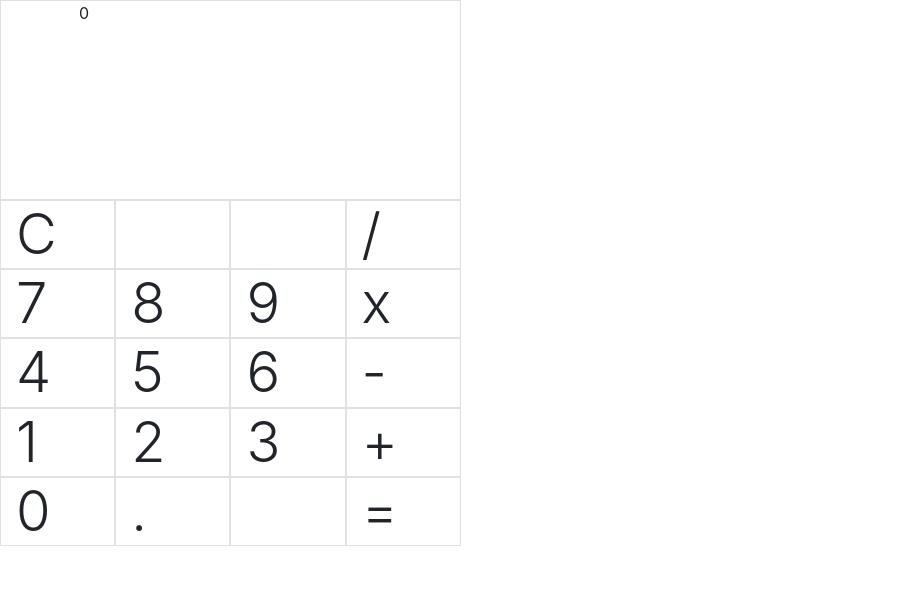
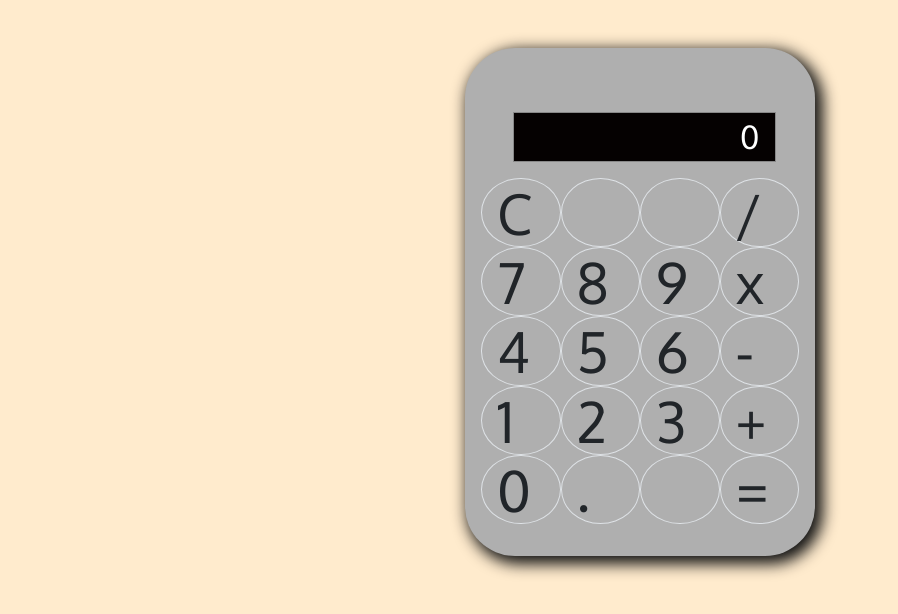
Before and after one commit to TaylorAkin/calculator, a plain HTML site: page index.html in a window 1280 px wide. Shown: the whole page, without its empty margins (0-898 px from the left). Drawn offline with nearby package versions, Linux system fonts and the light colour scheme; a web font is replaced by a local one.

Commit message:
some styling

```diff
--- a/main.js
+++ b/main.js
@@ -1,13 +1,17 @@
 var sum = 0;
 
+//what's being displayed
 var display = 0;
+
 
 var numberInput = 0;
 
+//display integer being transferred into a variable
 var numberStore1 = 0;
 
 var numberStore2 = 0;
 
+//variable to store operator
 var operatorStore = " ";
 
 var btnTextArray = ['C', ' ', ' ', '/', '7', '8', '9', 'x', '4', '5', '6', '-', '1', '2', '3', '+', '0', '.', ' ', '='];
@@ -16,26 +20,23 @@ var btnTextArray = ['C', ' ', ' ', '/', '7', '8', '9', 'x', '4', '5', '6', '-',
 
 //UI
 function calculator() {
-    var displayContainer = document.createElement("div")
-    displayContainer.id = 'dcontainerid';
-    displayContainer.className = "container border";
 
     var displayRow = document.createElement("div");
     displayRow.id = 'drowid';
-    displayRow.className = 'row justify-content-center d-flex flex-grow-1';
+    displayRow.className = 'row justify-content-center';
 
     var displayCol = document.createElement("div");
     displayCol.id = "dcolid";
-    displayRow.className = 'col ml-5';
+    displayRow.className = 'col-9 ml-5 mt-5';
     displayCol.innerHTML = display;
 
-    var btnBody = document.createElement("div")
-    btnBody.id = 'btnBodyid';
-    btnBody.className = "container";
+    var calcContainer = document.createElement("div")
+    calcContainer.id = 'calcContainerId';
+    calcContainer.className = "container mt-5";
 
     var btnRow = document.createElement("div");
     btnRow.id = 'btnRowid';
-    btnRow.className = 'row justify-content-center d-flex flex-grow-1';
+    btnRow.className = 'row justify-content-center d-flex flex-grow-1 mx-3 my-3';
 
 
 
@@ -46,7 +47,7 @@ function calculator() {
         btnText.addEventListener('click', clickEvent);
         //creatina a button text array globally, and then setting the btn text to each index which runs through the loop.
         btnText.id = btnTextArray[i];
-        btnText.setAttribute('class', 'col-3 border display-4 justify-content-center');
+        btnText.setAttribute('class', 'col-3 border rounded-circle circle display-4');
         btnText.innerHTML = btnTextArray[i];
 
         // btnTextArray.push(0);
@@ -57,17 +58,17 @@ function calculator() {
     }
 
     displayRow.appendChild(displayCol);
-    displayContainer.appendChild(displayRow);
-    btnBody.appendChild(btnRow);
-    document.getElementById('calculatorhtml').appendChild(displayContainer);
-    document.getElementById('calculatorhtml').appendChild(btnBody);
+    calcContainer.appendChild(displayRow);
+    calcContainer.appendChild(btnRow);
+    document.getElementById('calculatorhtml').appendChild(calcContainer);
 
 }
 
 
 //
 function clickEvent() {
-    //index of array
+    //index of array set to a variable called keypressed
+
     keypressed = (this.id);
 
 
@@ -82,75 +83,45 @@ function clickEvent() {
             display = 0;
             sum = 0;
             numberInput = 0;
-
-
-
-            break;
-        //
-        case '0':
-        case '1':
-        case '2':
-        case '3':
-        case '4':
-        case '5':
-        case '6':
-        case '7':
-        case '8':
-        case '9':
-        case '.':
-
-
-            //if display shows 0 it gets rid of it
-            if (numberInput == 0) {
-
-                numberInput = " "
-
-            }
-
-            //then display is nothing plus the integer you select, and if not 0 keeps adding to display
-            numberInput += keypressed;
-
-            display = numberInput;
-
-
             break;
 
-
-        case '+':
-        case '-':
-        case 'x':
-        case '/':
-
-
+        case '+': case '-': case 'x': case '/':
+            // if a operator is hit and it isn't a emtpy string, which happens after first click, next click evaluates
             if (operatorStore != " ") {
                 evaluate()
             }
-
             //storing first integer into a new variable, and resetting display to 0.
             numberStore1 = numberInput;
-
             numberInput = 0;
-
             operatorStore = keypressed;
-
-
             break;
 
         case '=':
+            evaluate();
+            break;
 
-            evaluate();
+        //set numbers to default. Default says other keyspressed=this.id not defined in cases, do this.
+        default:
+            //if display shows 0 it gets rid of it
+            if (numberInput == 0) {
+                numberInput = " "
+            }
+
+            //then display is nothing plus the integer you select, and if not 0 keeps adding to display..999999
+            numberInput += keypressed;
+            display = numberInput;
             break;
 
     }
 
-    //set innerhtml to display the numberstore string
+    //set innerhtml to the display variable
     dcolid.innerHTML = display;
-
 }
 
 function evaluate() {
 
     numberStore2 = numberInput;
+
 
 if (operatorStore == "+") {
 
--- a/style.css
+++ b/style.css
@@ -1,33 +1,42 @@
+@import url(https://fonts.googleapis.com/css?family=Droid+Sans+Mono|Pacifico|Oxygen);
+
+
+
 html, body {
 
-    height: auto;
-    width:60%;
-
-}
-
-.container {
-    height:200px
-}
-
-dcontainerid {
-
-    min-height: 30px;
-    height: 30px;
-}
-
-
-calbodyhtml {
-
-    min-height: 70%;
-    height: 70%;
+    height: 100vh;
+    width:auto;
+    background-color: blanchedalmond;
 
 
 }
 
-btnBodyid {
 
-    min-height: 70%;
-    height: 70%;
+#calcContainerId {
+
+    /* position: relative; */
+    /* margin: 8em auto; */
+    padding: 1em 0;
+    display: block-inline;
+    width: 350px;
+    background-color: rgb(175, 175, 175);
+    border-radius: 50px;
+    box-shadow: 5px 5px 15px 3px #111;
+    font-family: 'Oxygen';
+  }
 
 
+#drowid {
+
+/* font-family: Droid Sans Mono;
+  display: table; */
+  /* width: 85%; */
+  background-color: rgb(5, 1, 1);
+  text-align: right;
+  font-size: 2em;
+  /* min-height: 1.2em; */
+  /* margin-left: 0.5em; */
+  /* padding-right: 0.5em; */
+  border: 1px solid #888;
+  color: rgb(255, 255, 255);
 }
```
Lines whose indentation alone changed are shown as unchanged.
